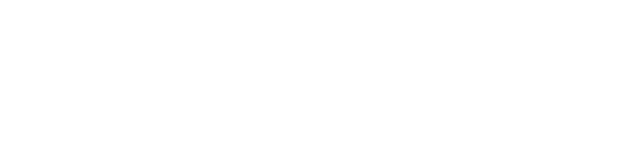
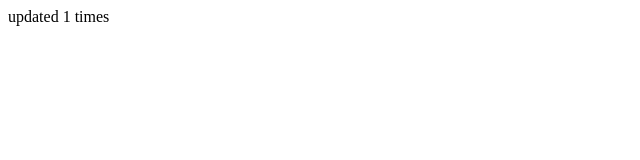
Before and after one commit to coralnodes/test-repo, a plain HTML site: page index.html in a window 1280 px wide. Shown: the whole page, without its empty margins (0-640 px from the left). Drawn offline with Linux system fonts and the light colour scheme.

Commit message:
committing first change

```diff
--- a/index.html
+++ b/index.html
@@ -7,6 +7,6 @@
     <title>Test repo</title>
 </head>
 <body>
-
+    updated 1 times
 </body>
 </html>
```
